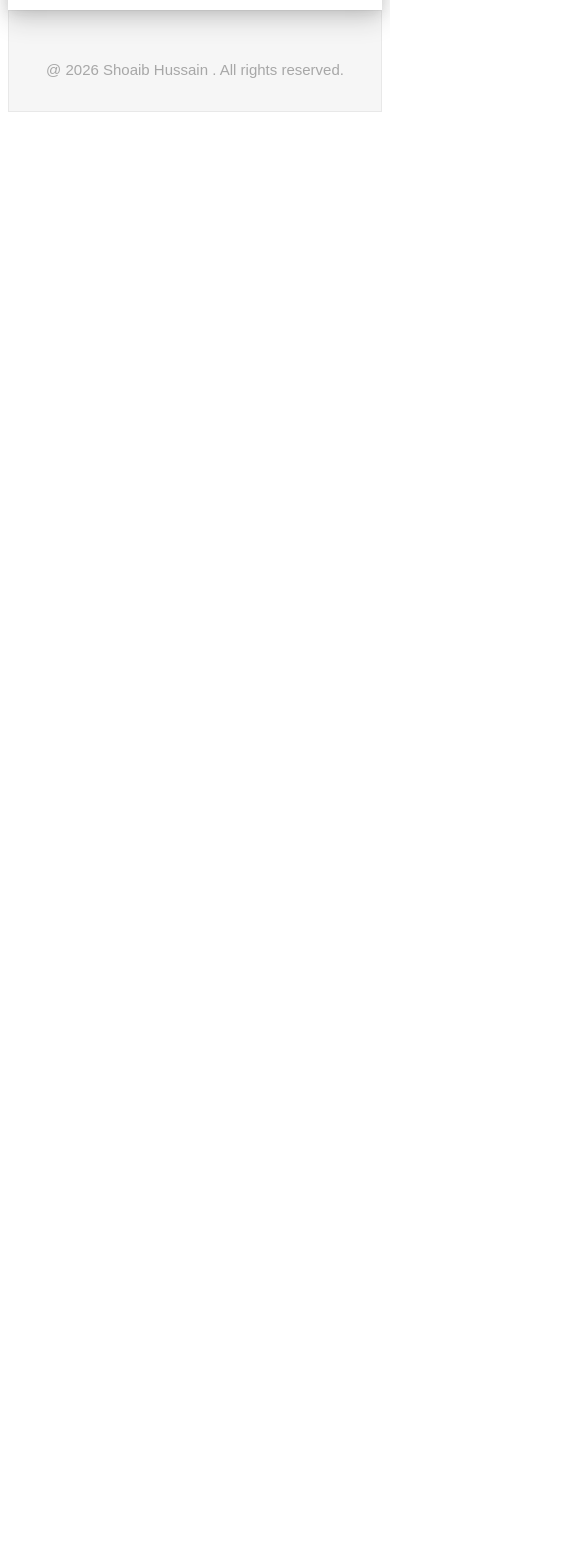
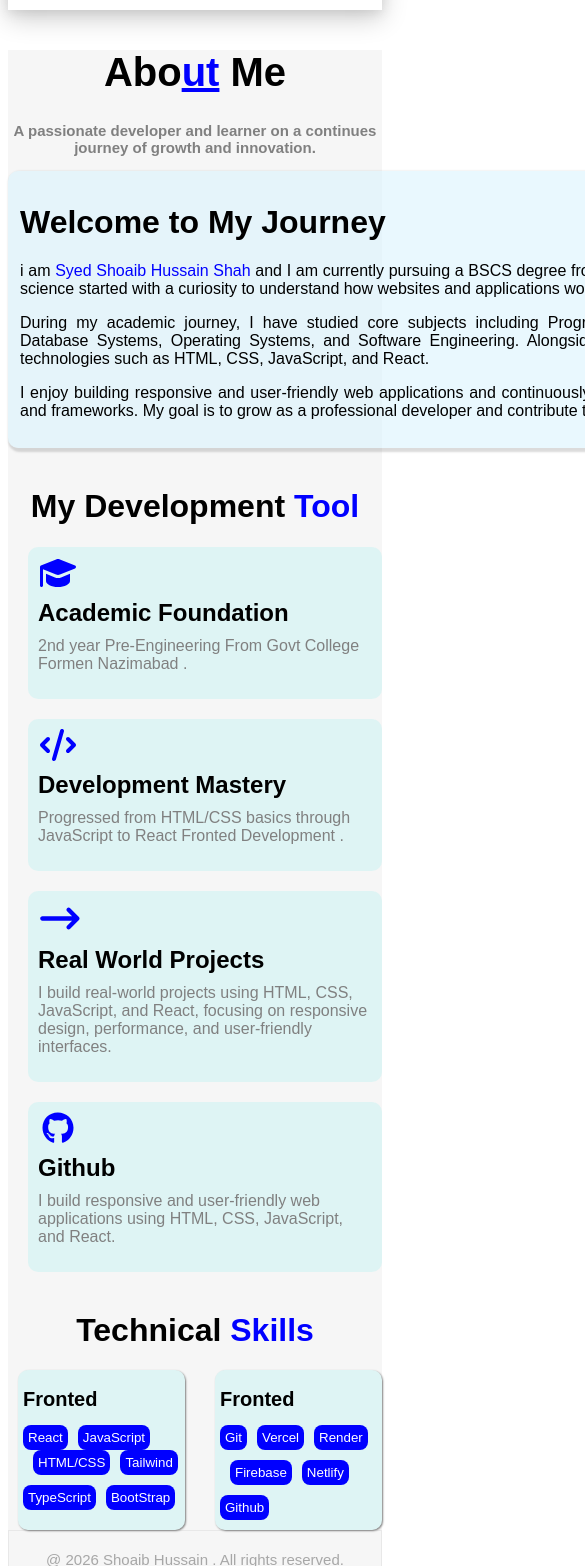
Before and after one commit to Shoaib-Khan90/Portfolio-with-react, a React (Vite) app in the folder PORTFOLIO/: page /about in a window 390 px wide. Shown: the part 262-1828 px from the top of the page, 585 px wide, since content can reach past the window. Before the commit the page ends 844 px from the top, so only its background shows below. Built offline with nearby package versions, Linux system fonts and the light colour scheme; a web font is replaced by a local one.

Commit message:
updated changes

```diff
--- a/PORTFOLIO/package.json
+++ b/PORTFOLIO/package.json
@@ -10,6 +10,7 @@
     "preview": "vite preview"
   },
   "dependencies": {
+    "@fortawesome/free-brands-svg-icons": "^7.2.0",
     "@fortawesome/free-solid-svg-icons": "^7.2.0",
     "@fortawesome/react-fontawesome": "^3.3.1",
     "framer-motion": "^12.38.0",
--- a/PORTFOLIO/src/Components/Footer.css
+++ b/PORTFOLIO/src/Components/Footer.css
@@ -1,6 +1,6 @@
 footer{
     border:1px solid rgba(128, 128, 128, 0.123);
-    height: 100px;
+    height: 50px;
      background-color: rgba(128, 128, 128, 0.071);
 }
 
@@ -11,5 +11,5 @@ footer>h1{
   font-style: normal;
   font-size: 15px;
   color: rgba(128, 128, 128, 0.667);
-  margin-top: 50px;
+  margin-top: 20px;
 }
--- a/PORTFOLIO/src/Pages/About.css
+++ b/PORTFOLIO/src/Pages/About.css
@@ -0,0 +1,120 @@
+.About{
+    margin-top: 40px;
+    background-color: rgba(128, 128, 128, 0.071);
+}
+
+.text{
+    text-align: center;
+}
+
+.text>h1{
+    font-family: Arial, Helvetica, sans-serif;
+    font-size: 40px;
+}
+
+.text>h1>span{
+    text-decoration:underline;
+}
+
+.text>h3{
+    color: rgb(128, 128, 128);
+    font-family:Arial, Helvetica, sans-serif;
+    font-size: 15px;
+}
+
+.journey{
+    text-align:justify;
+    width: 1100px;
+    margin: 0 auto;
+    border-radius: 10px;
+    background-color: rgba(209, 241, 252, 0.473);
+    padding: 12px;
+    box-shadow: 2px 2px 2px 2px rgba(128, 128, 128, 0.281);
+}
+
+.journey>h1{
+        font-family: Arial, Helvetica, sans-serif;
+        font-weight: 600;
+}
+
+.journey>p{
+    font-family: Arial, Helvetica, sans-serif;
+    color: black;
+}
+
+.text1>h1{
+    text-align: center;
+    font-family: Arial, Helvetica, sans-serif;
+    margin-top: 40px;
+}
+
+.Tools{
+        display: flex;
+        justify-content: center;
+        flex-wrap: wrap;
+        gap: 20px;
+}
+
+.Tools>.Academic{
+    border: none;
+    border-radius: 10px;
+    width: 400px;
+    margin-left: 20px;
+    padding: 10px;
+    background-color: rgba(166, 237, 237, 0.304);
+}
+
+.Tools>.Academic>.icon{
+    color: blue;
+}
+
+.Tools>.Academic>h2{
+    font-family: Arial, Helvetica, sans-serif;
+    margin-top: 10px;
+}
+
+.Tools>.Academic>p{
+    font-family: Arial, Helvetica, sans-serif;
+    color: gray;
+    margin-top: -10px;
+}
+
+.text2{
+    text-align: center;
+}
+
+.text2>h1{
+    font-family: Arial, Helvetica, sans-serif;
+    margin-top: 40px;
+}
+
+.Skill{
+        display: flex;
+        justify-content: center;
+        gap: 20px;
+}
+
+.Fronted{
+    border: 1px solid black;
+    width: 300px;
+    border-radius: 10px;
+    padding: 5px;
+    margin-left: 10px;
+    background-color: rgba(166, 237, 237, 0.304);
+    padding-bottom:10px;
+    border: none;
+    box-shadow: 1px 1px 2px 0px gray;
+}
+
+.Fronted>h1{
+    font-family: Arial, Helvetica, sans-serif;
+    font-size: 20px;
+}
+
+.Fronted>button{
+    border-radius: 8px;
+    padding: 5px;
+    background-color: blue;
+    color: white;
+    border: none;
+}
--- a/PORTFOLIO/src/Pages/About.jsx
+++ b/PORTFOLIO/src/Pages/About.jsx
@@ -1,9 +1,79 @@
 import React from 'react'
 import './About.css'
+import { faGraduationCap } from "@fortawesome/free-solid-svg-icons";
+import { FontAwesomeIcon } from "@fortawesome/react-fontawesome";
+import { faCode } from "@fortawesome/free-solid-svg-icons";
+import { faArrowRightLong } from "@fortawesome/free-solid-svg-icons";
+import { faGithub } from "@fortawesome/free-brands-svg-icons";
 
 const About = () => {
   return (
-    <div>
+    <div className='About'>
+      <div className='text'>
+      <h1>Abo<span style={{color:"blue", textDecoration:"underline"}}>ut</span> Me </h1>
+      <h3>A passionate developer and learner on a continues journey of growth and innovation.</h3>
+      </div>
+      <div className='journey'>
+      <h1>Welcome to My Journey</h1>
+      <p>i am <span style={{color:"blue"}}>Syed Shoaib Hussain Shah</span> and I am currently pursuing a BSCS degree from Federal University and I am in my 6th semester. My journey in computer science started with a curiosity to understand how websites and applications work, which gradually turned into a strong passion for frontend development.</p>
+      <p>During my academic journey, I have studied core subjects including Programming Fundamentals, Object-Oriented Programming, Data Structures, Database Systems, Operating Systems, and Software Engineering. Alongside my university studies, I have independently learned modern frontend technologies such as HTML, CSS, JavaScript, and React.</p>
+      <p>I enjoy building responsive and user-friendly web applications and continuously work on improving my skills by creating projects and exploring new tools and frameworks. My goal is to grow as a professional developer and contribute to impactful real-world applications.</p>
+      </div>
+      <div className='text1'>
+      <h1>My Development <span style={{color:"blue"}}> Tool </span></h1>
+      </div>
+      <div className='Tools'>
+      <div className='Academic'>
+      <FontAwesomeIcon className='icon' icon={faGraduationCap} size="2x" />
+      <h2>Academic Foundation</h2>
+      <p>2nd year Pre-Engineering From Govt College Formen Nazimabad .</p>
+      </div>
+
+        <div className='Academic'>
+      <FontAwesomeIcon className='icon' icon={faCode} size="2x" />
+      <h2>Development Mastery</h2>
+      <p>Progressed from HTML/CSS basics through JavaScript to React Fronted Development .</p>
+      </div>
+
+       <div className='Academic'>
+      <FontAwesomeIcon style={{fontSize:"35px"}} className='icon' icon={faArrowRightLong} />
+      <h2>Real World Projects</h2>
+      <p>I build real-world projects using HTML, CSS, JavaScript, and React, focusing on responsive design, performance, and user-friendly interfaces.</p>
+      </div>
+
+        <div className='Academic'>
+     <FontAwesomeIcon className='icon' icon={faGithub} size="2x" />
+      <h2>Github</h2>
+      <p>I build responsive and user-friendly web applications using HTML, CSS, JavaScript, and React.</p>
+      </div>
+      </div>
+
+      <div className='text2'>
+      <h1>Technical <span style={{color:"blue"}}> Skills </span></h1>
+      </div>
+
+      <div className='Skill'>
+        <div className='Fronted'>
+          <h1>Fronted</h1>
+          <button>React</button>
+          <button style={{marginLeft:"10px"}}>JavaScript</button>
+          <button style={{marginLeft:"10px"}}>HTML/CSS</button>
+          <button style={{marginLeft:"10px"}}>Tailwind</button>
+          <button style={{ marginTop:"10px"}}>TypeScript</button>
+          <button style={{marginLeft:"10px"}}>BootStrap</button>
+        </div>
+
+         <div className='Fronted'>
+          <h1>Fronted</h1>
+          <button>Git</button>
+          <button style={{marginLeft:"10px"}}>Vercel</button>
+          <button style={{marginLeft:"10px"}}>Render</button>
+          <button style={{marginLeft:"10px"}}>Firebase</button>
+          <button style={{marginLeft:"10px", marginTop:"10px"}}>Netlify</button>
+          <button style={{marginTop:"10px"}}>Github</button>
+        </div>
+      </div>
+
 
     </div>
   )
--- a/PORTFOLIO/src/Pages/Home.css
+++ b/PORTFOLIO/src/Pages/Home.css
@@ -82,3 +82,71 @@
     color: gray;
     margin-left: -2px;
 }
+
+/* ===== RESPONSIVE ONLY ===== */
+
+/* Tablet */
+@media (max-width: 992px) {
+  .Flex-Direction {
+    flex-direction: column;
+    align-items: center;
+  }
+
+  .Bio {
+    width: 100%;
+    margin-left: 0;
+    text-align: center;
+  }
+
+  .Bio > h1 {
+    font-size: 34px;
+  }
+
+  .Bio > h2 {
+    font-size: 22px;
+    margin-left: 0;
+  }
+
+  .Bio > p {
+    margin-left: 0;
+  }
+
+  .Details {
+    width: 100%;
+    margin-top: 40px;
+  }
+
+  .small {
+    margin: 10px auto;
+  }
+}
+
+/* Mobile */
+@media (max-width: 576px) {
+  .Bio > h1 {
+    font-size: 26px;
+  }
+
+  .Bio > h2 {
+    font-size: 18px;
+  }
+
+  .Bio > p {
+    font-size: 14px;
+  }
+
+  .Details > img {
+    width: 150px;
+  }
+
+  .small {
+    width: 90%;
+    flex-direction: column;
+    text-align: center;
+  }
+
+  .small > .small1 > h2 {
+    margin-top: 10px;
+    font-size: 16px;
+  }
+}
```
Also changed, not shown: 1 other file (tests, documents, lock files or other folders).
